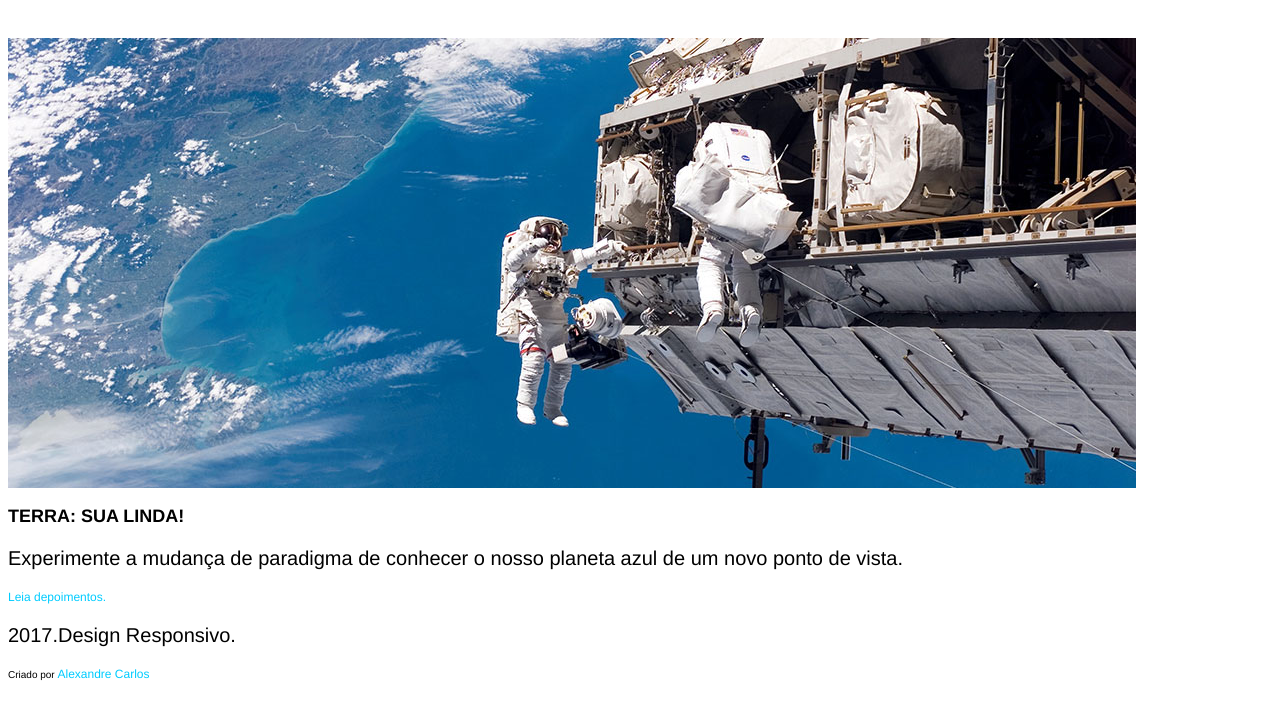
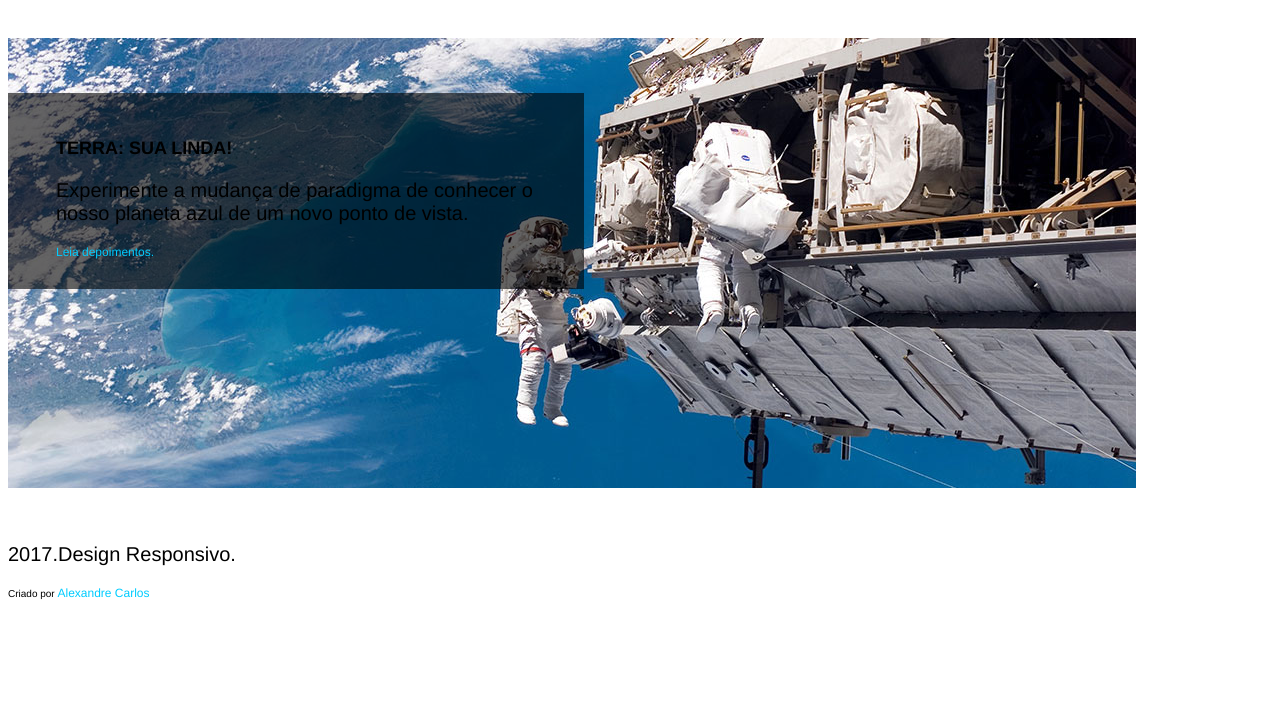
Before and after one commit to 1TDSG/terra-sualinda, a plain HTML site: page index.html in a window 1280 px wide. Shown: the part 90-800 px from the top of the page. Drawn offline with Linux system fonts and the light colour scheme.

Commit message:
Estilização do banner!

```diff
--- a/css/estilo.css
+++ b/css/estilo.css
@@ -88,6 +88,30 @@ img{
   font-size: 20px;
   color: #999;
 }
+/*Para a classe banner determine os seguintes estilos:
+| Altura 450px.
+| Margem rodapé 55px.
+| Posição relativa.
+*/
+.banner{
+  height: 450px;
+  margin-bottom: 55px;
+  position: relative;
+}
+/*Para a classe box determine os seguintes estilos:
+| Largura 480px.
+| Preenchimento superior e inferior de 30px e direito e esquerdo de 48px.
+| Posição absoluta.
+| Posiçãotop180px;
+| Fundo com cor rgba(0,0,0,0.6), utilize o sistema de cores numérico RGBA.
+*/
+.box{
+  width: 480px;
+  padding: 30px 48px;
+  position: absolute;
+  top:55px;
+  background-color: rgba(0, 0, 0, 0.6);
+}
 /**/
 /**/
 /**/
@@ -145,5 +169,3 @@ img{
 /**/
 /**/
 /**/
-/**/
-/**/
```
